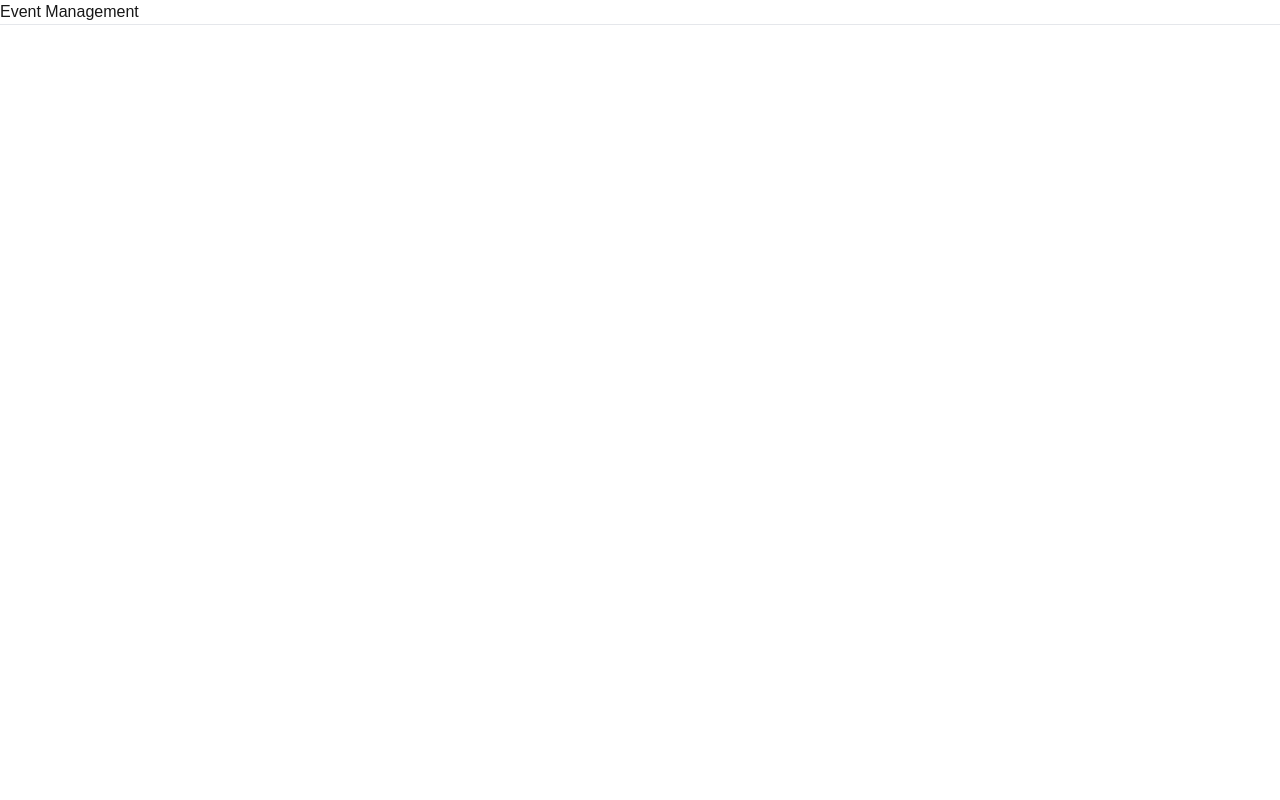
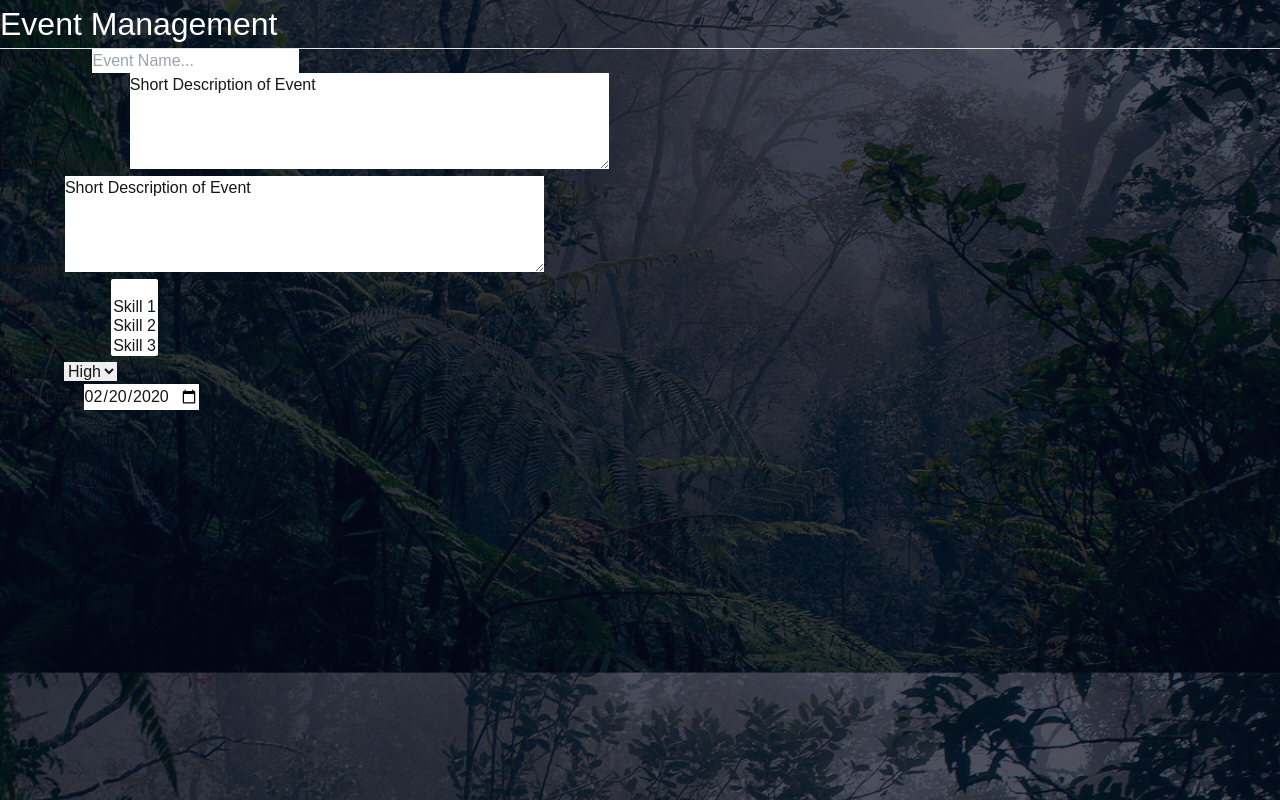
Before and after one commit to Sir-Erwin/project-xenia, a Next.js app: page /event_mgmt_form in a window 1280 px wide. Built offline with nearby package versions, Linux system fonts and the light colour scheme.

Commit message:
Basic HTML complete. No css/formatting added yet

```diff
--- a/app/event_mgmt_form/event_mgmt_form.css
+++ b/app/event_mgmt_form/event_mgmt_form.css
@@ -0,0 +1,10 @@
+body {
+    background-image: linear-gradient(rgba(4, 9, 30, 0.7), rgba(4, 9, 30, 0.7)), url(../bg_image.jpg);
+    background-size: cover;  /* Ensures the background covers the full area */
+    background-position: center;  /* Centers the background image */
+}
+
+h1, p{
+    color: white;
+    font-size: xx-large;
+}
--- a/app/event_mgmt_form/page.jsx
+++ b/app/event_mgmt_form/page.jsx
@@ -6,10 +6,51 @@ const eventMgmtForm = () => {
         <div id = 'eventMgmt'>
             <h1>Event Management</h1>
             <hr/>
-            <form>
+            <form id = 'event_form'>
 
-                <div className="inputbox">
+                <div className="inputbox"> {/* Textbox for event name with max length of 100 characters */}
+                    <label for='eventNameInput'>Event Name:</label>
+                    <input type='text' placeholder="Event Name..." id="eventNameInput"
+                    name="eventName" maxlength='100'required/>
+                </div>
 
+                <div className="inputbox"> {/* Textarea for event desc */}
+                    <label for='eventDescrip'>Event Description:</label>
+                    <textarea id="eventDescrip" name='eventDescrip' rows="4" cols='50' required>
+                        Short Description of Event
+                    </textarea>
+                </div>
+
+                <div className="inputbox"> {/* Textarea for event location */}
+                    <label for='eventLoc'>Location:</label>
+                    <textarea id="eventLoc" name='eventLoc' rows="4" cols='50' required>
+                        Short Description of Event
+                    </textarea>
+                </div>
+
+                <div className='inputbox'> {/* Dropdown menu for multiple skills */}
+                    <label for="reqSkills">Required Skills:</label>
+                    <select data-placeholder='Select' name="reqSkills" id="reqSkills" multiple class="chosen-select" required>
+                        <option value=""></option>
+                        <option value="sk1">Skill 1</option>
+                        <option value="sk2">Skill 2</option>
+                        <option value="sk3">Skill 3</option>
+                        <option value="sk4">Skill 4</option>
+                    </select>
+                </div>
+
+                <div className='inputbox'> {/* Dropdown menu for single selection of urgency */}
+                    <label for="urg">Urgency:</label>
+                    <select name="urg" id="urg" required>
+                        <option value="high">High</option>
+                        <option value="med">Med</option>
+                        <option value="low">Low</option>
+                    </select>
+                </div>
+
+                <div> {/* Calendar date picker */}
+                    <label for="eventDate">Event Date:</label>
+                    <input type="date" id="eventDate" name="eventDate" value="2020-02-20" min="2024-01-01" max="2026-12-31" />
                 </div>
             </form>
         </div>
```
Also changed, not shown: app/bg_image.jpg (added).
